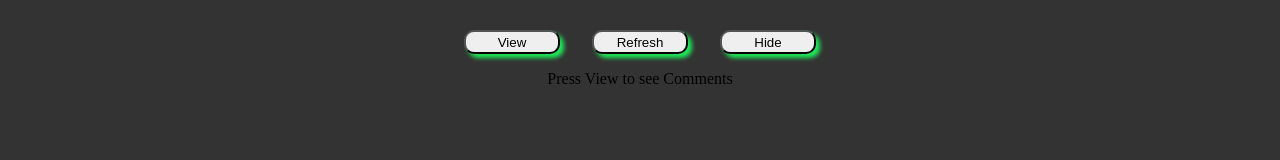
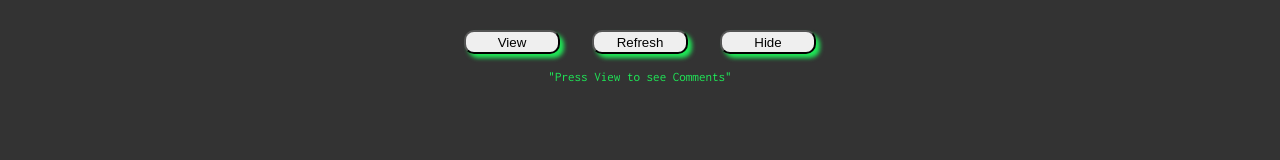
Before and after one commit to pmdevlin/dev_portfolio, a React (Create React App) app in the folder frontend/: page /comments in a window 1280 px wide. Shown: the part 530-690 px from the top of the page. Built offline with nearby package versions, Linux system fonts and the light colour scheme; no server answers.

Commit message:
Sep 26, 2022, 11:54 PM

```diff
--- a/frontend/src/pages/Comments.js
+++ b/frontend/src/pages/Comments.js
@@ -54,7 +54,6 @@ const Comments = () => {
 
   const handleView = () => {
     setShow(true);
-    //console.log(state.show);
   };
 
   // const handleDelete = () => {
@@ -84,7 +83,11 @@ const Comments = () => {
             </button>
           </div>
           <div className={style.commentContainer}>
-            {show ? <MainDisplay /> : "Press View to see Comments"}
+            {show ? (
+              <MainDisplay />
+            ) : (
+              <p className={style.instructions}>"Press View to see Comments"</p>
+            )}
           </div>
         </div>
       </div>
```
